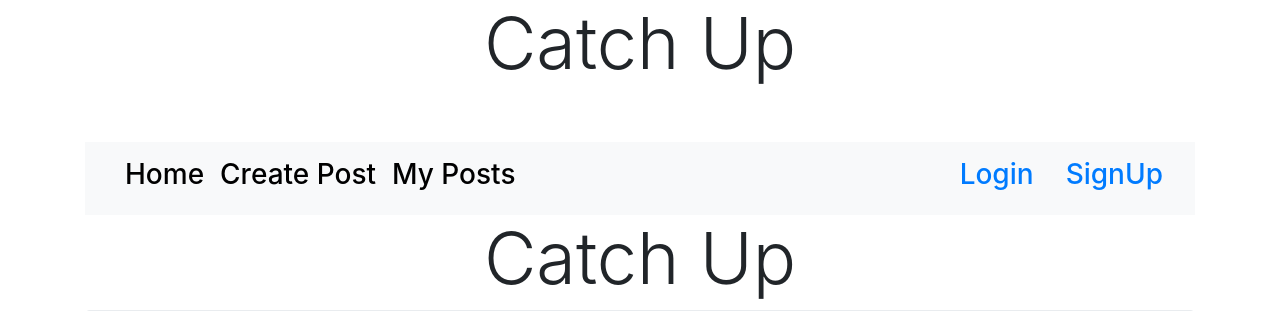
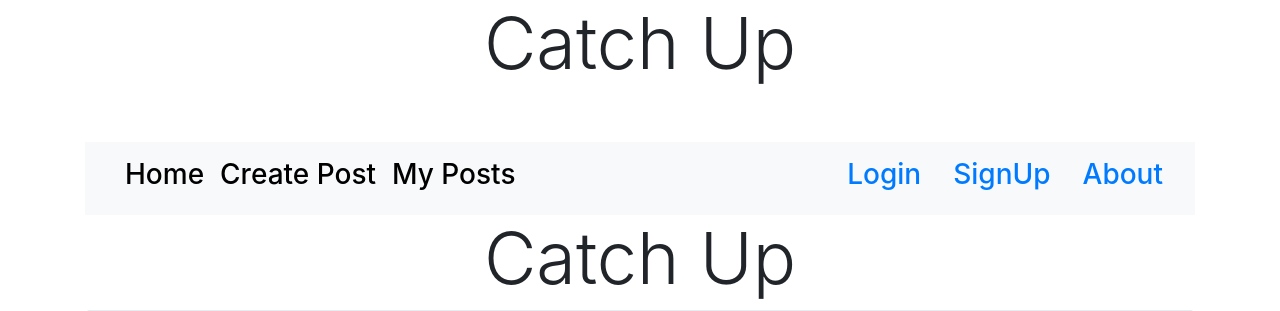
Before and after one commit to aditya2222/CatchUp, a Django app: page / in a window 1280 px wide. Shown: the top 311 px of the page. Run offline with Django 3.2, Linux system fonts and the light colour scheme; some libraries are stand-ins or nearby versions.

Commit message:
about commit

```diff
--- a/app/urls.py
+++ b/app/urls.py
@@ -20,6 +20,7 @@ from .views import CreateUserView,create_post,HomeView,PostDetailView,MyPostsVie
 
 urlpatterns = [
     path('', TemplateView.as_view(template_name='app/homepage.html'),name='homepage'),
+    path('about/', TemplateView.as_view(template_name='app/about.html'),name='about'),
     path('catchup/', HomeView.as_view(),name='home'),
     path('myposts/', MyPostsView.as_view(),name='myposts'),
     path('details/<int:pk>', PostDetailView.as_view(),name='details'),
--- a/templates/base.html
+++ b/templates/base.html
@@ -57,6 +57,7 @@
           <li class="nav-item active" style="list-style: none">
       <h3>  <a class="nav-link" href="{% url 'logout' %}">Logout <span class="sr-only"></span></a></h3>
       </li>
+
       {% else %}
 
       <li class="nav-item active" style="list-style: none">
@@ -68,6 +69,10 @@
 
 
       {% endif %}
+
+          <li class="nav-item active" style="list-style: none">
+      <h3>  <a class="nav-link" href="{% url 'about' %}">About <span class="sr-only"></span></a></h3>
+      </li>
     </form>
   </div>
 </nav>
```
Also changed, not shown: app/templates/app/about.html (added, +9 -0 lines), db.sqlite3.
